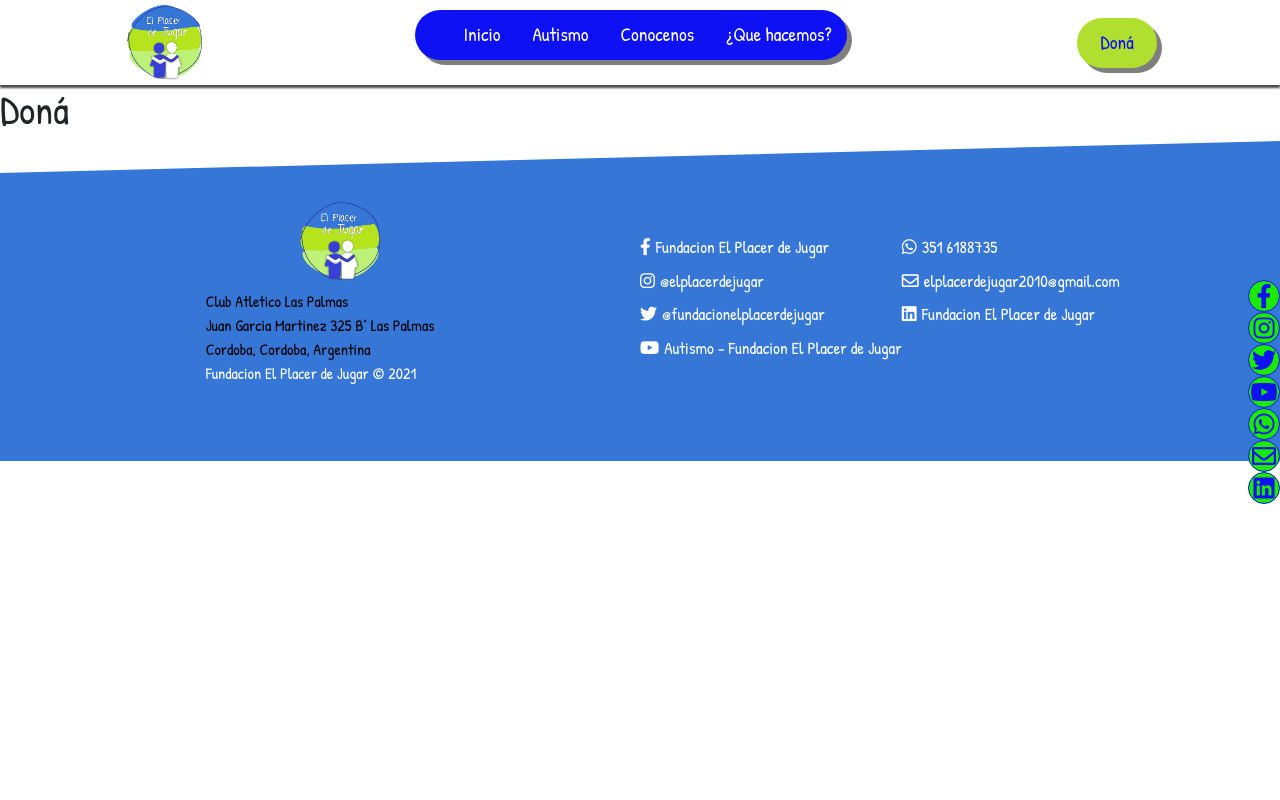
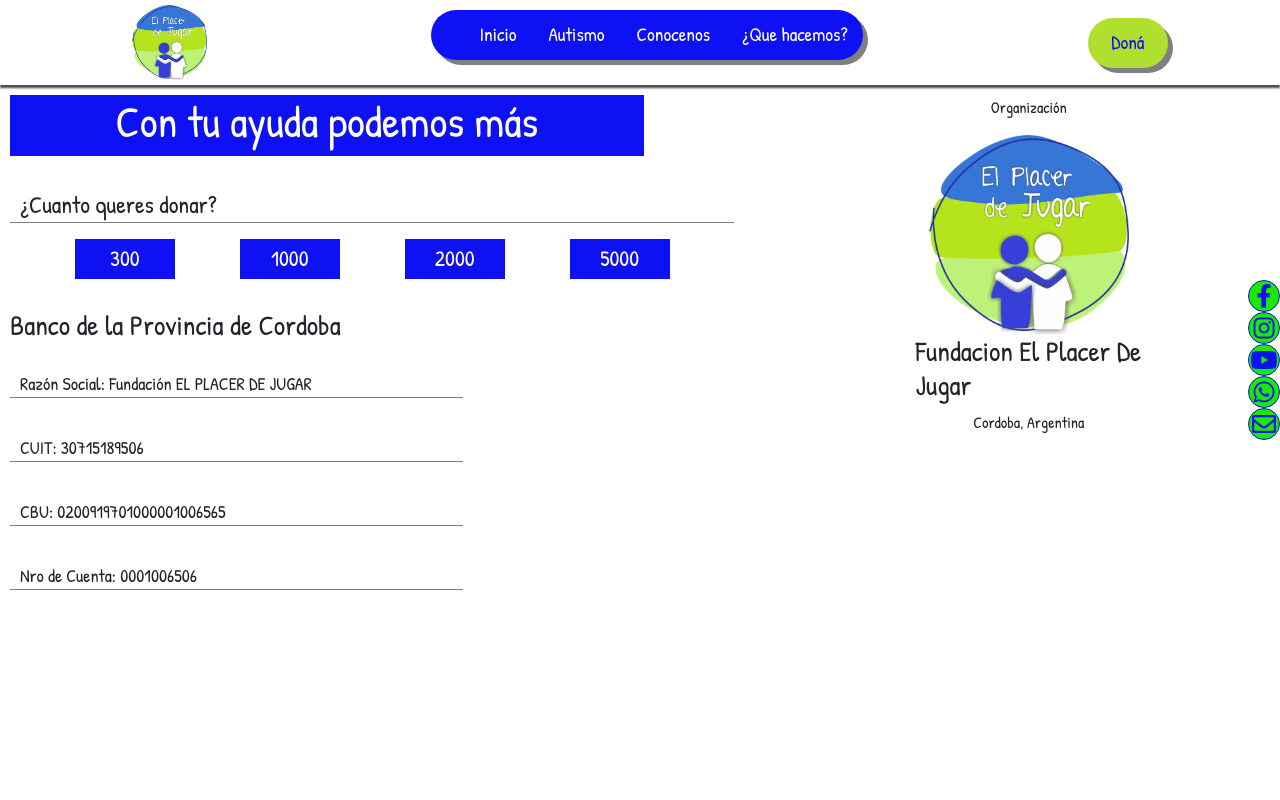
Before and after one commit to crisgianoboli/FundacionElPlacerDeJugar, a React (Create React App) app: page /#/Donate in a window 1280 px wide. Shown: the top 800 px of the page. Built offline with nearby package versions, Linux system fonts and the light colour scheme; the HTML template or start-up script is replaced by a standard one.

Commit message:
agregado componente dona hardcodeado

```diff
--- a/src/components/CardsWork.js
+++ b/src/components/CardsWork.js
@@ -25,8 +25,9 @@
         <Card border="info" style={{ width: "20rem", height: "250px" }}>
           <h3 className="card-title">Horarios </h3>
           <Card.Text className="card-text">
-            Natacion: Martes y jueves de 10 a 11 hs y de 16 a 17 hs. <br />
-            Musicoterapia: Miercoles de 19 a 20 hs. <br />
+            Natacion: Jueves de 10 a 11 hs y Martes y jueves de 16 a 17 hs.{" "}
+            <br />
+            Musicoterapia: Miercoles de 18 a 19 hs. <br />
             Juegos deportivos: Jueves de 19 a 20 hs. <br />
             Juegos en pileta y gimnasio: Sabado de 10 a 13 hs.
           </Card.Text>
--- /dev/null
+++ b/src/components/Dona.css
@@ -0,0 +1,80 @@
+.dona {
+  width: 90%;
+  height: 90vh;
+  padding: 10px;
+  display: flex;
+  justify-content: space-around;
+}
+
+.left-content {
+  width: 80%;
+  display: flex;
+  flex-direction: column;
+  align-items: flex-start;
+}
+
+.donate-title {
+  width: 70%;
+  background-color: rgb(13, 17, 243);
+  color: white;
+}
+
+.donate-title h2 {
+  text-align: center;
+  font-size: 44px;
+}
+
+.money-content {
+  width: 80%;
+  margin: 30px 0;
+  display: flex;
+  flex-direction: column;
+  align-items: center;
+}
+
+.money-content p {
+  width: 100%;
+  font-size: 24px;
+  padding-left: 10px;
+  border-bottom: 1px solid rgba(0, 0, 0, 0.5);
+}
+
+.amount-content {
+  width: 100%;
+  display: flex;
+  justify-content: space-evenly;
+}
+
+.donate-price {
+  width: 100px;
+  height: 40px;
+  display: flex;
+  align-items: center;
+  justify-content: center;
+  font-size: 22px;
+  background-color: rgb(13, 17, 243);
+  color: white;
+}
+
+.info-content {
+  width: 50%;
+}
+
+.info-content p {
+  padding-top: 20px;
+  padding-left: 10px;
+  font-size: 18px;
+  border-bottom: 1px solid rgba(0, 0, 0, 0.5);
+}
+
+.right-content {
+  width: 20%;
+  display: flex;
+  flex-direction: column;
+  align-items: center;
+}
+
+.logo {
+  width: 200px;
+  height: 200px;
+}
--- a/src/components/Footer.css
+++ b/src/components/Footer.css
@@ -1,6 +1,6 @@
 .footer-container {
   width: 100%;
-  height: 40vh;
+  height: 45vh;
   display: flex;
   flex-direction: row-reverse;
   justify-content: space-between;
@@ -23,8 +23,8 @@
 }
 
 .footer-logo {
-  width: 80px;
-  height: 80px;
+  width: 120px;
+  height: 100px;
 }
 
 .footer-link-wrapper {
--- a/src/components/Navbar.js
+++ b/src/components/Navbar.js
@@ -90,8 +90,7 @@
           </ul>
 
           {button && (
-            <Link to="/Donate" className="nav-links" onClick={closeMobileMenu}>
-              {/* <i class="fas fa-user-friends nav-links"></i> */}
+            <Link to="/Donate">
               <button className="btn-donate">Doná</button>
             </Link>
           )}
--- a/src/components/SocialMedia.js
+++ b/src/components/SocialMedia.js
@@ -21,9 +21,9 @@
         <i class="fab fa-instagram" />
       </a>
 
-      <a href="/" target="_blank" className="icon">
+      {/* <a href="/" target="_blank" className="icon">
         <i class="fab fa-twitter" />
-      </a>
+      </a> */}
 
       <a
         href="https://www.youtube.com/channel/UCgruNdqqyfqppfY-OTEgmVw"
@@ -33,7 +33,7 @@
         <i class="fab fa-youtube" />
       </a>
 
-      <a href="https://wa.link/u4g97n" target="_blank" className="icon">
+      <a href="https://wa.link/9u56zs" target="_blank" className="icon">
         <i class="fab fa-whatsapp"></i>
       </a>
 
@@ -41,9 +41,9 @@
         <i class="far fa-envelope"></i>
       </a>
 
-      <a href="#linkedin" target="_blank" className="icon">
+      {/* <a href="#linkedin" target="_blank" className="icon">
         <i class="fab fa-linkedin" />
-      </a>
+      </a> */}
     </div>
   );
 };
--- a/src/components/pages/About.js
+++ b/src/components/pages/About.js
@@ -83,7 +83,7 @@
           </div>
           <div className="title-content">
             <h2>Gustavo Eguiguren</h2>
-            <h4>Director de la fundación</h4>
+            <h4>Presidente de la fundación</h4>
           </div>
           <div className="description-president">
             <p>
@@ -124,7 +124,7 @@
               <h4>Coordinador General y Secretario</h4>
               <p>
                 {" "}
-                Profesor de Educacoón fisica y acompañantes terapeutico (AT).
+                Profesor de Educación fisica y acompañantes terapeutico (AT).
                 Encargado del area social y educativa, del desarrollo y puesta
                 en marcha de las actividades semanales que se realizan en la
                 fundación.
--- a/src/components/pages/Dona.js
+++ b/src/components/pages/Dona.js
@@ -1,6 +1,48 @@
 import React from "react";
 import "../../App.css";
+import Logo from "../../img/Logo EPDJ.png";
+import "../Dona.css";
 
 export default function Dona() {
-  return <h1 className="sign-up">Doná</h1>;
+  return (
+    <>
+      <div className="dona">
+        <div className="left-content">
+          <div className="donate-title">
+            <h2>Con tu ayuda podemos más</h2>
+          </div>
+          <div className="money-content">
+            <p>¿Cuanto queres donar?</p>
+            <div className="amount-content">
+              <div className="donate-price">300</div>
+              <div className="donate-price">1000</div>
+              <div className="donate-price">2000</div>
+              <div className="donate-price">5000</div>
+            </div>
+          </div>
+          <div className="info-content">
+            {/* <p>
+              {" "}
+              Te dejamos la información de la cuenta bancaria para tu Donación
+            </p> */}
+            <div>
+              <h3>Banco de la Provincia de Cordoba</h3>
+              <p>Razón Social: Fundación EL PLACER DE JUGAR</p>
+              <p>CUIT: 30715189506</p>
+              <p>CBU: 0200919701000001006565</p>
+              <p>Nro de Cuenta: 0001006506</p>
+            </div>
+          </div>
+        </div>
+
+        <div className="right-content">
+          <p>Organización</p>
+          <img src={Logo} alt="logo" className="logo" />
+          <h3>Fundacion El Placer De Jugar</h3>
+          <p>Cordoba, Argentina</p>
+        </div>
+      </div>
+    </>
+  );
 }
+// cambiar montos desde 300, 2000 5000
```
Also changed, not shown: src/components/Footer.js (+3 -43 lines), src/img/WhatsApp Image 2021-08-09 at 7.46.35 PM (3).jpeg (added), src/img/WhatsApp Image 2021-08-09 at 7.46.45 PM.jpeg (added).
